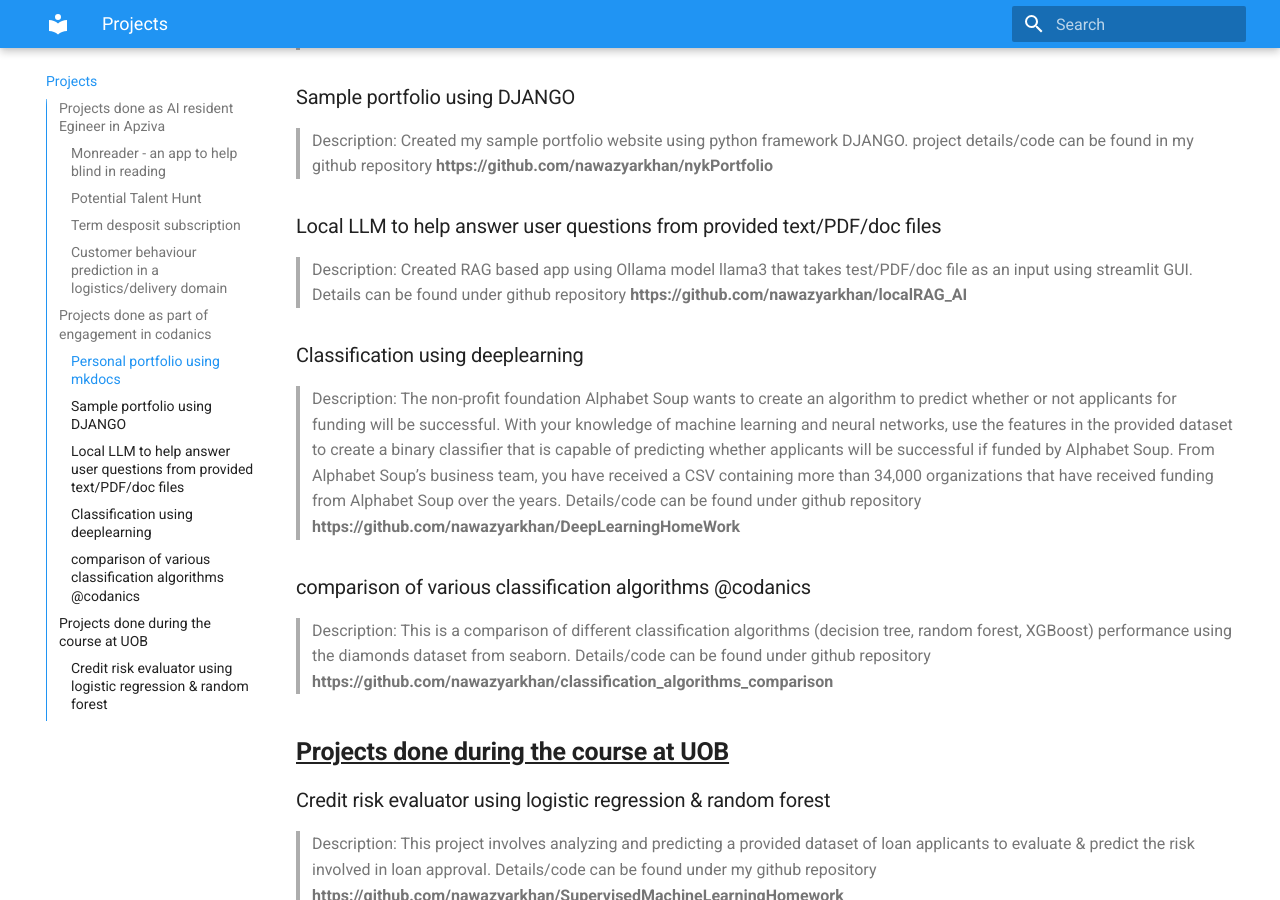
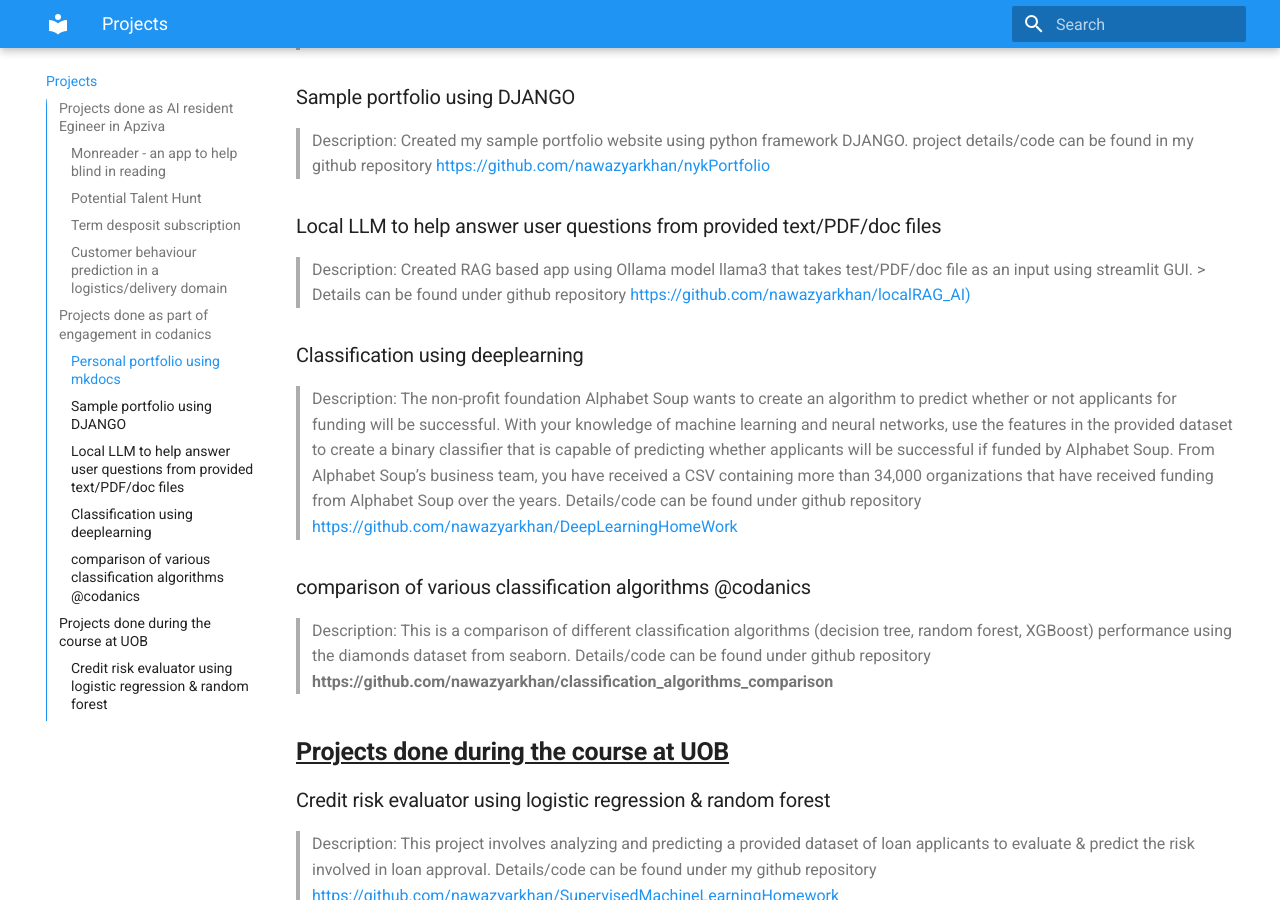
Before and after one commit to nawazyarkhan/myportfolio, an MkDocs documentation site: the page built from docs/projects.md, in a window 1280 px wide and 900 px high, scrolled down 1337 px. Built offline with MkDocs 1.6.1 and Material for MkDocs 9.7.7, drawn with Linux system fonts in a browser that asks for light colours; some of the changed lines change nothing that is shown.

Commit message:
commit -m "updating the changes"

```diff
--- a/docs/projects.md
+++ b/docs/projects.md
@@ -5,46 +5,46 @@
 ### Monreader - an app to help blind in reading
 > Description:
 > 	Developed a deep learning-based computer vision solution (MonReader) to detect page flipping from image sequences, enabling assistive reading workflows for visually impaired users. Built and evaluated multiple CNN architectures including ResNet18, EfficientNet, and a custom TinyVGG using PyTorch. Implemented sequence-level prediction logic using frame aggregation (threshold and ratio-based detection) to improve robustness. Applied transfer learning, fine-tuning, and early stopping to optimise model performance and reduce overfitting. Created evaluation pipelines and visualisation tools to compare model performance across different datasets and configurations.
-> Project details on my github repo: <link>**https://github.com/nawazyarkhan/MonreaderForBlind**</link>
+ > Project details on my github repo: [https://github.com/nawazyarkhan/MonreaderForBlind](https://github.com/nawazyarkhan/MonreaderForBlind)
 >
 ### Potential Talent Hunt
 > Description:
 > 	Built an end-to-end AI-driven talent search and ranking system using modern ML and MLOps practices. Implemented a FastAPI backend with semantic search powered by FAISS and sentence transformers, enabling high-performance vector similarity search. Developed an interactive Gradio GUI for user querying and result visualization. Containerized the application with Docker and deployed it to AWS ECS (Fargate) using a Docker Hub image, supporting scalable REST endpoints and production-grade serving. Led exploratory data analysis and model experimentation in Jupyter notebooks, including embedding workflows and ranking logic making use of FastAPI, FAISS, sentence-transformers, Gradio, Docker, AWS ECS, Python, vector search, NLP.
-> Project details on github repo: <link>**https://github.com/nawazyarkhan/PotentialTalentHunt**</link>
+ > Project details on github repo: [https://github.com/nawazyarkhan/PotentialTalentHunt](https://github.com/nawazyarkhan/PotentialTalentHunt)
 >
 ###  Term desposit subscription
 > Description:
 > 	Built an end-to-end machine learning pipeline to predict term-deposit subscriptions, achieving ~96% model accuracy using CatBoost after evaluating multiple classification algorithms. Performed full data preprocessing, cleaning, EDA, and feature engineering. Optimized model performance through cross-validation, hyperparameter tuning, and algorithm comparison. Generated actionable feature-importance insights to identify key customer behaviour drivers and support targeted marketing strategies. Conducted statistical analysis and customer segmentation to discover high-conversion customer groups and improve marketing decision-making.  Delivered a reproducible workflow with modular, well-documented Python code, supporting scalability and future deployment
-> Project details on my github repo: <link>**https://github.com/nawazyarkhan/TermDepositMarketing**</link>
+ > Project details on my github repo: [https://github.com/nawazyarkhan/TermDepositMarketing](https://github.com/nawazyarkhan/TermDepositMarketing)
 
 ### Customer behaviour prediction in a logistics/delivery domain
 > Description:
 > Developed a machine learning solution to predict customer satisfaction for a logistics startup, improving prediction accuracy to ~73% by performing data preprocessing, EDA, feature engineering, and model optimization using scikit-learn, and delivering insights that enhanced customer retention strategies.
-> project details/code can be found in my github repo: <link>**https://github.com/nawazyarkhan/HappyCustomerLogistics**</link>
+ > project details/code can be found in my github repo: [https://github.com/nawazyarkhan/HappyCustomerLogistics](https://github.com/nawazyarkhan/HappyCustomerLogistics)
 
 ## <u>**Projects done as part of engagement in codanics**</u>
 
 ### Personal portfolio using mkdocs
 > Description:
 > Created my portfolio website using python framework mkdocs.
-> project details/code can be found in my github repository <link>**https://github.com/nawazyarkhan/myportfolio**</link>
+ > project details/code can be found in my github repository [https://github.com/nawazyarkhan/myportfolio](https://github.com/nawazyarkhan/myportfolio)
 
 ### Sample portfolio using DJANGO
 > Description:
 > Created my sample portfolio website using python framework DJANGO.
-> project details/code can be found in my github repository <link>**https://github.com/nawazyarkhan/nykPortfolio**</link>
+ > project details/code can be found in my github repository [https://github.com/nawazyarkhan/nykPortfolio](https://github.com/nawazyarkhan/nykPortfolio)
 
 ### Local LLM to help answer user questions from provided text/PDF/doc files
 > Description:
 >   Created RAG based app using Ollama model llama3 that takes test/PDF/doc file as an input
 >   using streamlit GUI.
->   Details can be found under github repository <link>**https://github.com/nawazyarkhan/localRAG_AI**</link>
+    >   Details can be found under github repository [https://github.com/nawazyarkhan/localRAG_AI)](https://github.com/nawazyarkhan/localRAG_AI)
 
 
 ### Classification using deeplearning
 > Description:
 > The non-profit foundation Alphabet Soup wants to create an algorithm to predict whether or not applicants for funding will be successful. With your knowledge of machine learning and neural networks, use the features in the provided dataset to create a binary classifier that is capable of predicting whether applicants will be successful if funded by Alphabet Soup. From Alphabet Soup’s business team, you have received a CSV containing more than 34,000 organizations that have received funding from Alphabet Soup over the years.
-> Details/code can be found under github repository <link>**https://github.com/nawazyarkhan/DeepLearningHomeWork**</link>
+> Details/code can be found under github repository [https://github.com/nawazyarkhan/DeepLearningHomeWork](https://github.com/nawazyarkhan/DeepLearningHomeWork)
 
 ### comparison of various classification algorithms @codanics
 > Description:
@@ -56,4 +56,4 @@
 ### Credit risk evaluator using logistic regression & random forest
 > Description:
 > This project involves analyzing and predicting a provided dataset of loan applicants to evaluate & predict the risk involved in loan approval.
-> Details/code can be found under my github repository <link>**https://github.com/nawazyarkhan/SupervisedMachineLearningHomework**</link>
+> Details/code can be found under my github repository [https://github.com/nawazyarkhan/SupervisedMachineLearningHomework](https://github.com/nawazyarkhan/SupervisedMachineLearningHomework)
```
